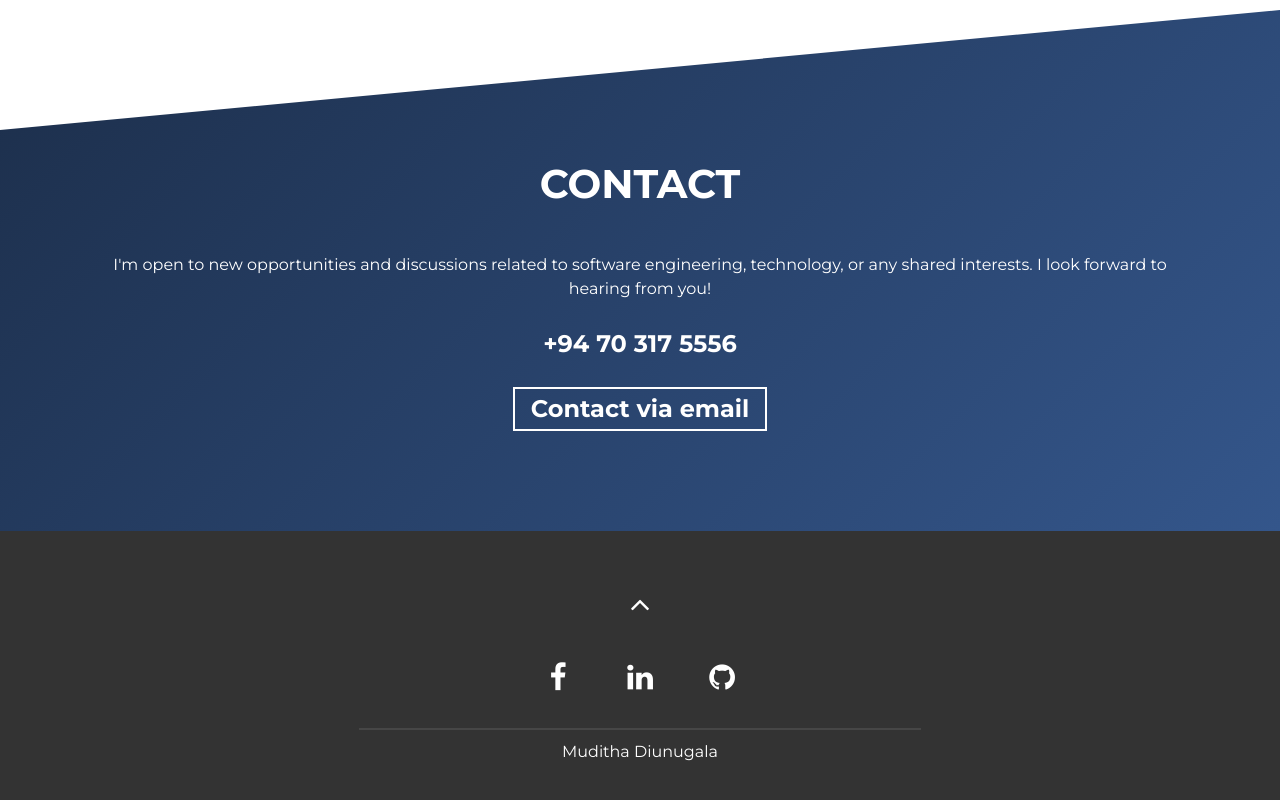
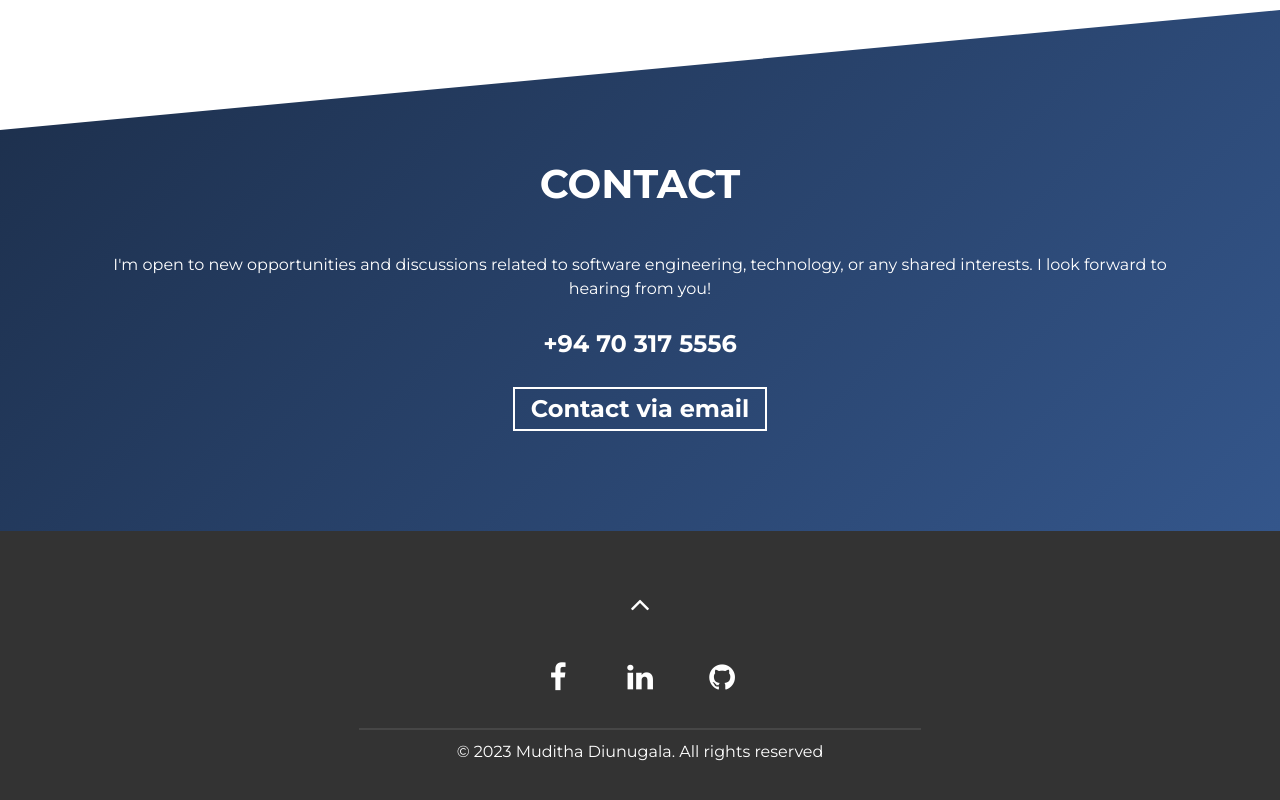
Before and after one commit to Muditha0829/Portfolio, a website built with Parcel: page src/index.html in a window 1280 px wide. Shown: the part 6259-7059 px from the top of the page. Built offline with nearby package versions, Linux system fonts and the light colour scheme.

Commit message:
Minor Changes

```diff
--- a/src/index.html
+++ b/src/index.html
@@ -986,7 +986,7 @@
         </div>
 
         <hr />
-        <p>Muditha Diunugala</p>
+        <p>© 2023 Muditha Diunugala. All rights reserved</p>
       </div>
     </footer>
     <!-- /END Footer Section -->
```
